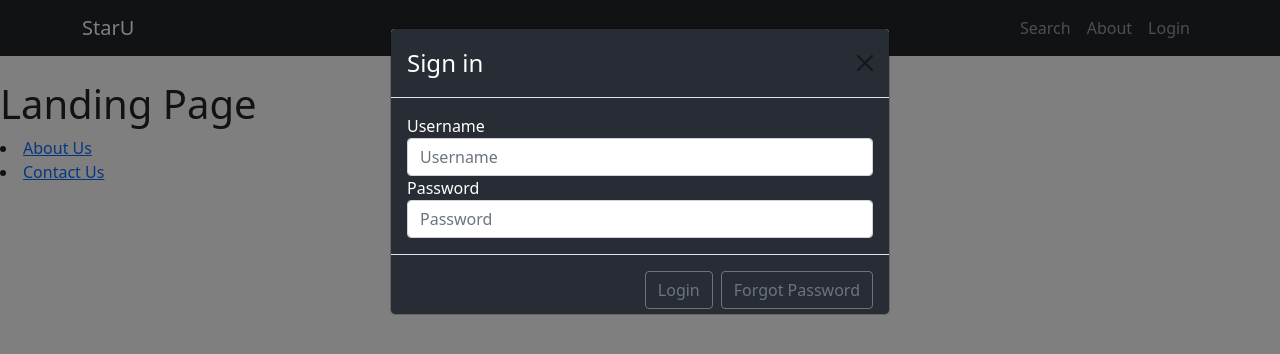
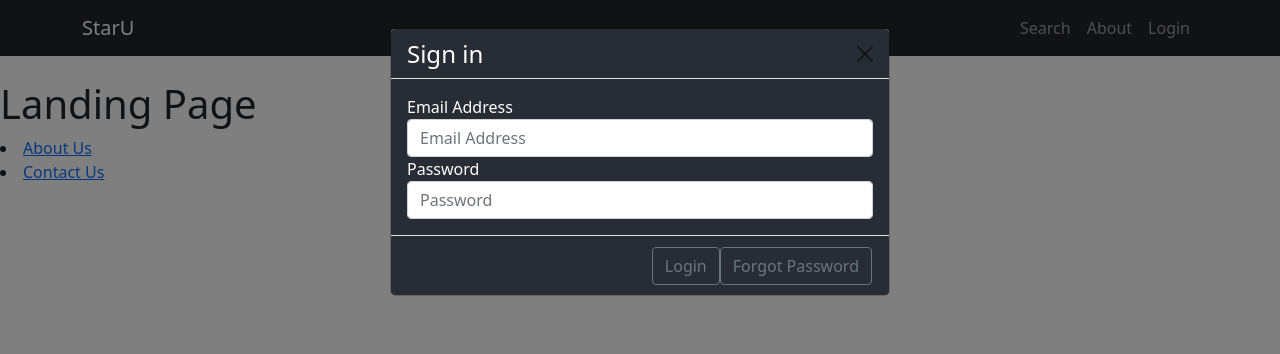
Before and after one commit to TimWargo/staru, a React (Create React App) app: page / in a window 1280 px wide. Both pictures are taken after a click on the button "Login". Shown: the top 354 px of the page. Built offline with nearby package versions, Linux system fonts and the light colour scheme.

Commit message:
Edited username -> email for login

```diff
--- a/src/Components/LoginForm/LoginForm.css
+++ b/src/Components/LoginForm/LoginForm.css
@@ -1,6 +1,7 @@
 .modal-header {
 background-color: #282c34;
 color: white;
+height: 50px;
 }
 
 .modal-body {
@@ -13,3 +14,10 @@ color: white;
  color: #282c34;
  height: 60px;
 }
+
+.div-footer {
+margin-top: -5px;
+margin-bottom: -5px;
+margin-right: 5px;
+margin-left: 5px;
+}
--- a/src/Components/LoginForm/LoginForm.js
+++ b/src/Components/LoginForm/LoginForm.js
@@ -1,6 +1,6 @@
 import React, { Component } from "react";
 import "bootstrap/dist/css/bootstrap.min.css";
-import { Image,  Button, Form, Modal, Nav } from "react-bootstrap";
+import { Image,  Button, Container, Form, Modal, Nav } from "react-bootstrap";
 import './LoginForm.css';
 
 class LoginForm extends Component {
@@ -25,12 +25,12 @@ class LoginForm extends Component {
                     </Modal.Header>
                     <Modal.Body>
                     <div className="form-group">
-    <label for="exampleInputEmail1">Username</label>
+    <label for="exampleInputEmail1">Email Address</label>
       <input
         type="text"
         className="form-control"
         id="formGroupExampleInput"
-        placeholder="Username"
+        placeholder="Email Address"
       />
     </div>
     <div className="form-group">
@@ -44,8 +44,11 @@ class LoginForm extends Component {
     </div>
             </Modal.Body>
                     <Modal.Footer>
+                    <span class="border-top-0"></span>
+                     <div className="div-footer">
                     <button type="button" class="btn btn-outline-secondary">Login</button>
                     <button type="button" class="btn btn-outline-secondary">Forgot Password</button>
+                    </div>
                     </Modal.Footer>
                 </Modal>
             </>
```
